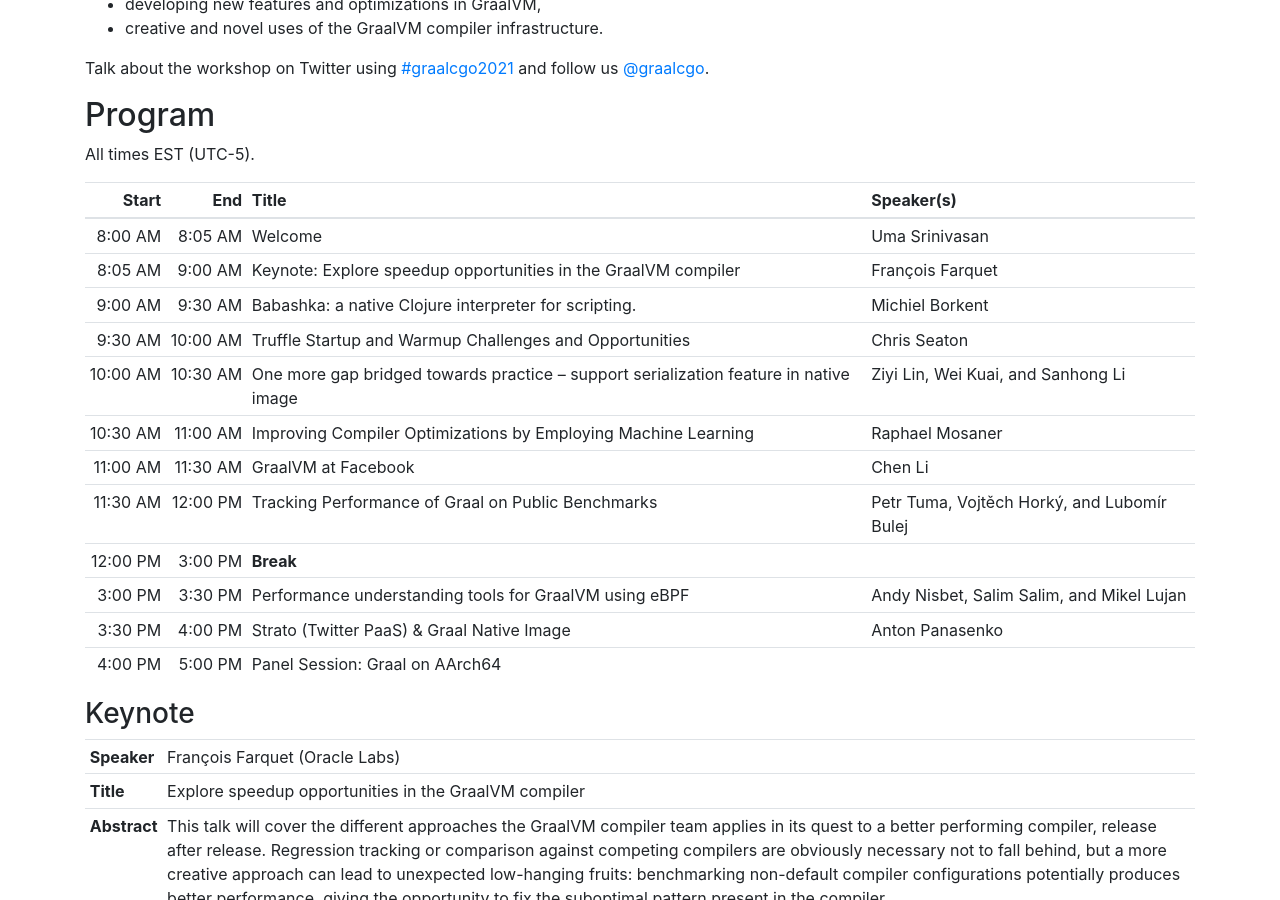
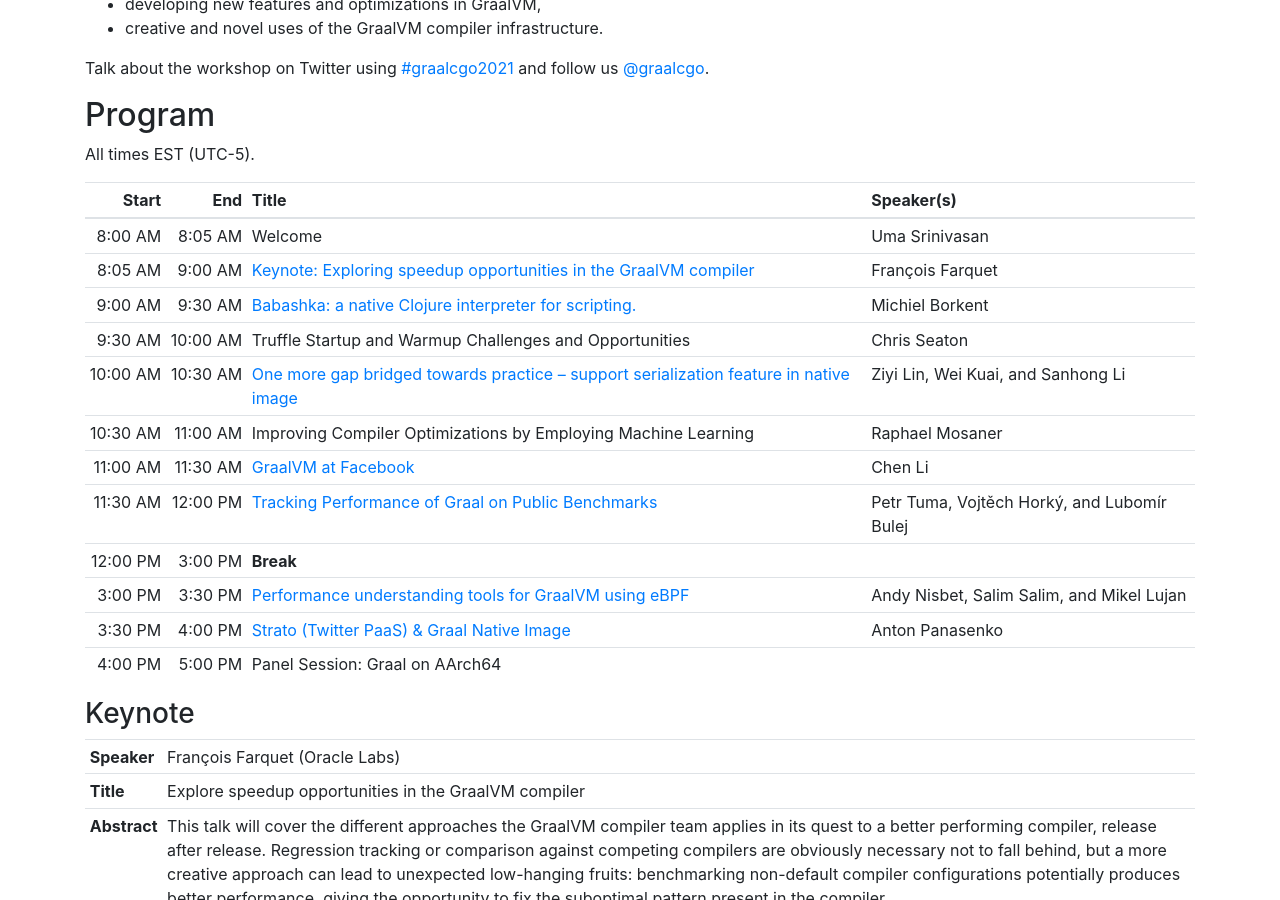
Before and after one commit to graalworkshop/graalworkshop.github.io, a Jekyll site: the page built from 2021/index.md, in a window 1280 px wide and 900 px high, scrolled down 678 px. Built offline with Jekyll 4.4.1, drawn with Linux system fonts in a browser that asks for light colours.

Commit message:
Add presentation slides
Adding all the presentation slides that speakers have shared with us
thus far. Storing the presentation slides using Git LFS as they are
fairly large.

```diff
--- a/2021/index.md
+++ b/2021/index.md
@@ -25,20 +25,20 @@ Talk about the workshop on Twitter using [#graalcgo2021](https://twitter.com/sea
 
 All times EST (UTC-5).
 
-| Start         | End           | Title                                                                                  | Speaker(s)                                  |
-| ------------: | ------------: | :------------------------------------------------------------------------------------- | :------------------------------------------ |
-|  8:00&nbsp;AM |  8:05&nbsp;AM | Welcome                                                                                | Uma Srinivasan                              |
-|  8:05&nbsp;AM |  9:00&nbsp;AM | Keynote: Explore speedup opportunities in the GraalVM compiler                         | François Farquet                            |
-|  9:00&nbsp;AM |  9:30&nbsp;AM | Babashka: a native Clojure interpreter for scripting.                                  | Michiel Borkent                             |
-|  9:30&nbsp;AM | 10:00&nbsp;AM | Truffle Startup and Warmup Challenges and Opportunities                                | Chris Seaton                                |
-| 10:00&nbsp;AM | 10:30&nbsp;AM | One more gap bridged towards practice -- support serialization feature in native image | Ziyi Lin, Wei Kuai, and Sanhong Li          |
-| 10:30&nbsp;AM | 11:00&nbsp;AM | Improving Compiler Optimizations by Employing Machine Learning                         | Raphael Mosaner                             |
-| 11:00&nbsp;AM | 11:30&nbsp;AM | GraalVM at Facebook                                                                    | Chen Li                                     |
-| 11:30&nbsp;AM | 12:00&nbsp;PM | Tracking Performance of Graal on Public Benchmarks                                     | Petr Tuma, Vojtěch Horký, and Lubomír Bulej |
-| 12:00&nbsp;PM |  3:00&nbsp;PM | **Break**                                                                              |                                             |
-|  3:00&nbsp;PM |  3:30&nbsp;PM | Performance understanding tools for GraalVM using eBPF                                 | Andy Nisbet, Salim Salim, and Mikel Lujan   |
-|  3:30&nbsp;PM |  4:00&nbsp;PM | Strato (Twitter PaaS) & Graal Native Image                                             | Anton Panasenko                             |
-|  4:00&nbsp;PM |  5:00&nbsp;PM | Panel Session: Graal on AArch64                                                        |                                             |
+| Start         | End           | Title                                                                                                                                                                                        | Speaker(s)                                  |
+| ------------: | ------------: | :------------------------------------------------------------------------------------------------------------------------------------------------------------------------------------------- | :------------------------------------------ |
+|  8:00&nbsp;AM |  8:05&nbsp;AM | Welcome                                                                                                                                                                                      | Uma Srinivasan                              |
+|  8:05&nbsp;AM |  9:00&nbsp;AM | [Keynote: Exploring speedup opportunities in the GraalVM compiler](slides/0_Keynote_Exploring_speedup_opportunities_in_the_GraalVM_compiler.pdf)                                             | François Farquet                            |
+|  9:00&nbsp;AM |  9:30&nbsp;AM | [Babashka: a native Clojure interpreter for scripting.](slides/1_Babashka_a_native_Clojure_interpreter_for_scripting.pdf)                                                                    | Michiel Borkent                             |
+|  9:30&nbsp;AM | 10:00&nbsp;AM | Truffle Startup and Warmup Challenges and Opportunities                                                                                                                                      | Chris Seaton                                |
+| 10:00&nbsp;AM | 10:30&nbsp;AM | [One more gap bridged towards practice -- support serialization feature in native image](slides/3_One_more_gap_bridged_towards_practice_-_support_serialization_feature_in_native_image.pdf) | Ziyi Lin, Wei Kuai, and Sanhong Li          |
+| 10:30&nbsp;AM | 11:00&nbsp;AM | Improving Compiler Optimizations by Employing Machine Learning                                                                                                                               | Raphael Mosaner                             |
+| 11:00&nbsp;AM | 11:30&nbsp;AM | [GraalVM at Facebook](slides/5_GraalVM_at_Facebook.pdf)                                                                                                                                      | Chen Li                                     |
+| 11:30&nbsp;AM | 12:00&nbsp;PM | [Tracking Performance of Graal on Public Benchmarks](slides/6_Tracking_Performance_of_Graal_on_Public_Benchmarks.pdf)                                                                        | Petr Tuma, Vojtěch Horký, and Lubomír Bulej |
+| 12:00&nbsp;PM |  3:00&nbsp;PM | **Break**                                                                                                                                                                                    |                                             |
+|  3:00&nbsp;PM |  3:30&nbsp;PM | [Performance understanding tools for GraalVM using eBPF](slides/7_Performance_understanding_tools_for_GraalVM_using_eBPF.pdf)                                                                | Andy Nisbet, Salim Salim, and Mikel Lujan   |
+|  3:30&nbsp;PM |  4:00&nbsp;PM | [Strato (Twitter PaaS) & Graal Native Image](slides/8_Strato_and_Graal_Native_Image.pdf)                                                                                                     | Anton Panasenko                             |
+|  4:00&nbsp;PM |  5:00&nbsp;PM | Panel Session: Graal on AArch64                                                                                                                                                              |                                             |
 {:.table .table-sm}
 
 ### Keynote
```
Also changed, not shown: 8 other files.
